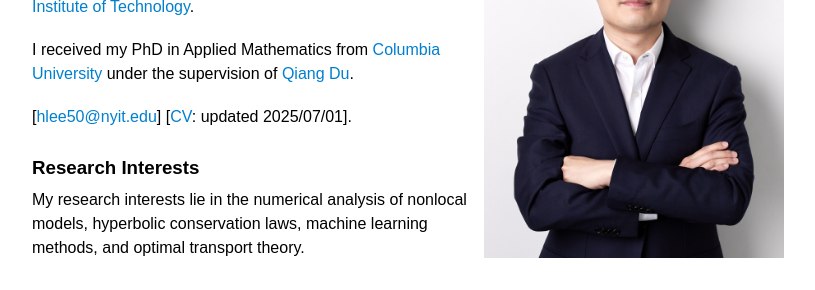
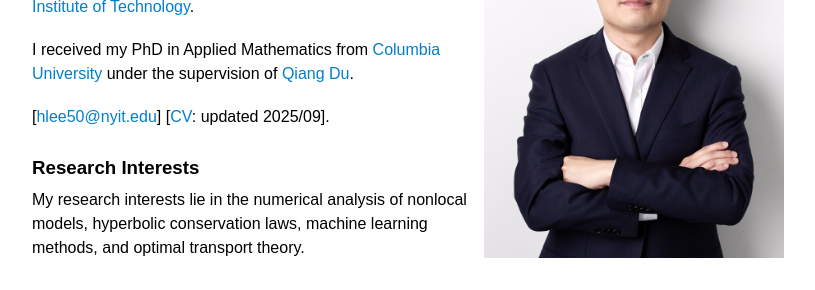
Before and after one commit to hleemath/hleemath.github.io, a Jekyll site: the page built from index.md, in a window 1280 px wide. Shown: the part 236-526 px from the top of the page, without its empty margins (232-1047 px from the left). Built offline with Jekyll 4.4.1, drawn with Linux system fonts in a browser that asks for light colours.

Commit message:
“index_2”

```diff
--- a/index.md
+++ b/index.md
@@ -66,7 +66,7 @@ Previously, I was a Visiting Assistant Professor at the [Georgia Institute of Te
 I received my PhD in Applied Mathematics from [Columbia University]
 under the supervision of [Qiang Du].
 
-[[hlee50@nyit.edu]] [[CV]: updated 2025/07/01].
+[[hlee50@nyit.edu]] [[CV]: updated 2025/09].
 
 ### Research Interests
 
```
